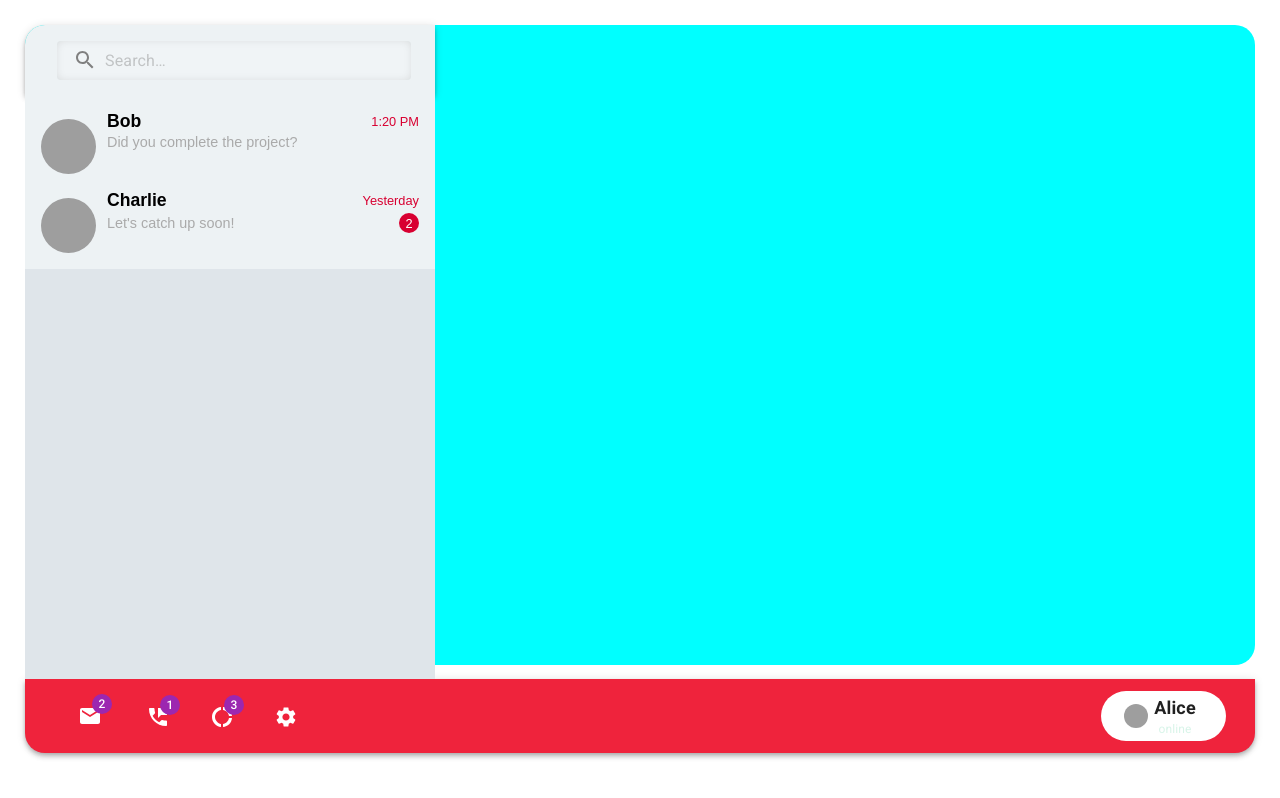
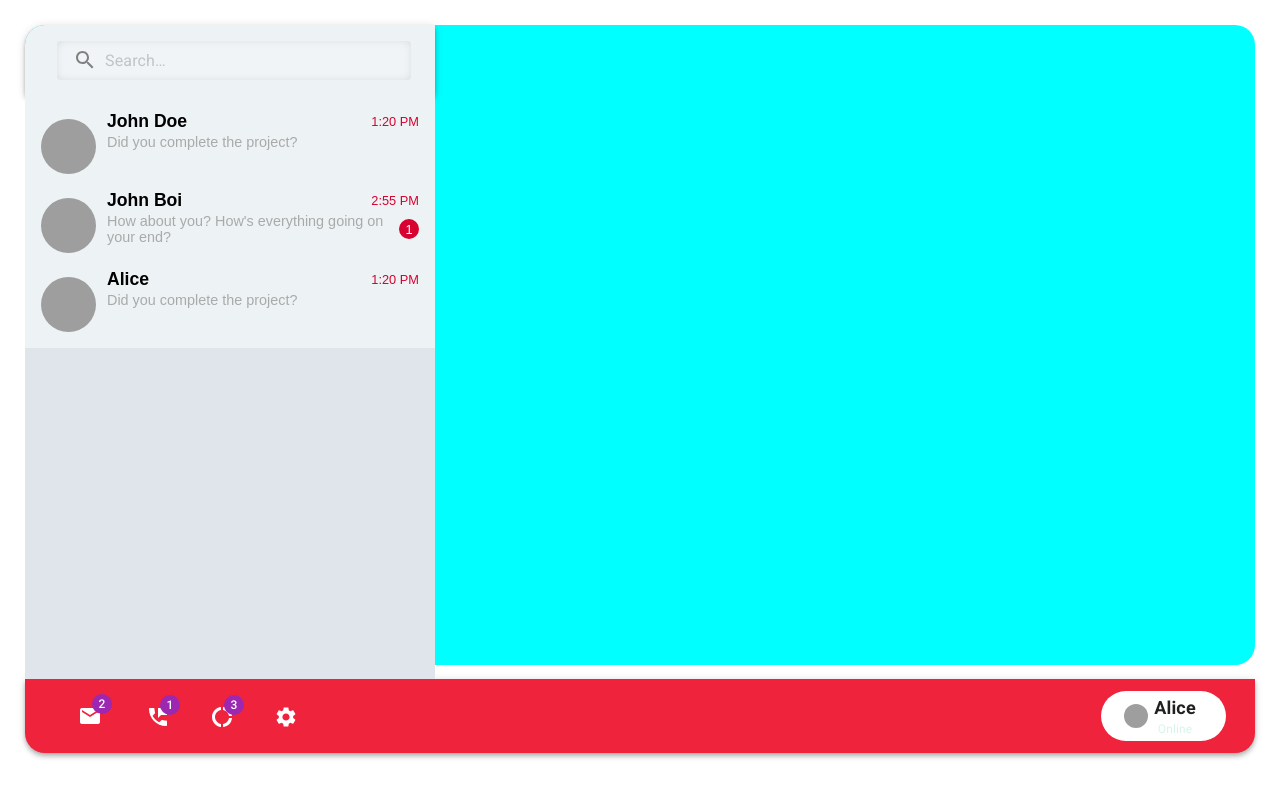
Before and after one commit to abhiperfect/ChatterBox, a React (Create React App) app in the folder client/: page /chat in a window 1280 px wide. Built offline with nearby package versions, Linux system fonts and the light colour scheme; grey boxes are pictures that could not be loaded.

Commit message:
🆕Feat/Add Group chat field.

```diff
--- a/client/src/components/chat/UserList.jsx
+++ b/client/src/components/chat/UserList.jsx
@@ -1,29 +1,27 @@
 import * as React from "react";
 import List from "@mui/material/List";
 import ListItem from "@mui/material/ListItem";
-import ListItemText from "@mui/material/ListItemText";
 import ListItemAvatar from "@mui/material/ListItemAvatar";
 import Avatar from "@mui/material/Avatar";
-import { useState } from "react";
-import { useUserContext } from "../../context/UserContext.js";
 import { userListTextColor, userListBGColor, userListOnSelectBoxShadow } from "../../constants/color.jsx";
 import { sampleUsers } from "../../constants/sampleData.js";
 import { useSenderContext } from "../../context/UserContext.js";
 import { useComponentContext } from "../../context/UserContext.js";
-
+import { useUserContext } from "../../context/UserContext.js";
 
 export default function UserList() {
   const { selectUserDetails, setSelectedUserDetails } = useSenderContext();
   const {isRightContainerOpen, setIsRightContainerOpen} = useComponentContext();
-
-  const userId = 1;
+  const {userConnections, setUserConnections} = useUserContext();
+   const userId = 1;
   const handleClick = (user) => {
       setSelectedUserDetails(
         {
-          userid: user.userid,
-          username: user.username,
+          userid: user._id,
+          username: user.name,
           profilepicture: "https://www.w3schools.com/howto/img_avatar.png",
-          isOnline: user.isOnline
+          isOnline: user.isOnline,
+          groupChat:user.groupChat,
         }
       );
       setIsRightContainerOpen(true);
@@ -31,16 +29,16 @@ export default function UserList() {
 
   return (
     <List sx={{ width: "100%", bgcolor: userListBGColor , color: userListTextColor }}>
-      {sampleUsers.map((user) => {
-        if (user.userid !== userId) {
+      {userConnections.map((user) => {
+        if (user._id !== userId) {
           return (
             <ListItem
-              key={user.userid} // Use a unique key for each list item
+              key={Math.random() * 100} // Use a unique key for each list item
               alignItems="flex-start"
               onClick={() => handleClick(user)} // Pass user.userid to handleClick
               sx={{
                 boxShadow:
-                selectUserDetails.userid === user.userid
+                selectUserDetails.userid === user._id
                     ? `0 0 10px ${userListOnSelectBoxShadow}`
                     : "none",
                 transition: "box-shadow 0.3s ease",
@@ -48,14 +46,14 @@ export default function UserList() {
             >
               <ListItemAvatar>
                 <Avatar
-                  alt={user.username}
-                  src={user.profilepicture} // Assuming you have profilepicture in user object
+                  alt={user.name}
+                  src={user.avatar} // Assuming you have profilepicture in user object
                   sx={{ width: 55, height: 55 }}
                 />
               </ListItemAvatar>
               <div className="chat-details">
                 <div className="text-head">
-                  <h4>{user.username}</h4>
+                  <h4>{user.name}</h4>
                   <p className="time unread">{user.lastMessageTime}</p>
                 </div>
                 <div className="text-message">
--- a/client/src/components/ui/icons/MyAvatar.jsx
+++ b/client/src/components/ui/icons/MyAvatar.jsx
@@ -2,14 +2,18 @@ import React, { Fragment } from "react";
 import Typography from "@mui/material/Typography";
 import Avatar from "@mui/material/Avatar";
 import Chip from "@mui/material/Chip";
-import { statusOnlineColor, statusOfflineColor } from "../../../constants/color";
+import {
+  statusOnlineColor,
+  statusOfflineColor,
+} from "../../../constants/color";
 
 export default function MyAvatar({ backgroundColor, userDetails }) {
   // Handle case where userDetails might be undefined
   const username = userDetails?.username || "Unknown User";
-  const profilePicture = userDetails?.profilepicture || "/static/images/default-avatar.png";
+  const profilePicture =
+    userDetails?.profilepicture || "/static/images/default-avatar.png";
   const isOnline = userDetails?.isOnline || false;
-
+  const isGroup = userDetails?.groupChat || false;
   return (
     <Chip
       sx={{
@@ -34,7 +38,17 @@ export default function MyAvatar({ backgroundColor, userDetails }) {
           >
             {username}
           </Typography>
-          {isOnline ? (
+          {isGroup ? (
+            <Typography
+              variant="body2"
+              sx={{
+                fontSize: "10px",
+                color: "tomato",
+              }}
+            >
+              Group Chat
+            </Typography>
+          ) : isOnline ? (
             <Typography
               variant="body2"
               sx={{
@@ -43,7 +57,7 @@ export default function MyAvatar({ backgroundColor, userDetails }) {
                 animation: "blinking 2s infinite",
               }}
             >
-              online
+              Online
             </Typography>
           ) : (
             <Typography
@@ -54,7 +68,7 @@ export default function MyAvatar({ backgroundColor, userDetails }) {
                 animation: "blinking 3s infinite",
               }}
             >
-              offline
+              Offline
             </Typography>
           )}
         </Fragment>
--- a/client/src/constants/sampleData.js
+++ b/client/src/constants/sampleData.js
@@ -1,18 +1,37 @@
 export const samepleChats = [
   {
-    avatar: ["https://www.w3schools.com/howto/img_avatar.png"],
+    _id: "1",
     name: "John Doe",
-    _id: "1",
+    avatar: "https://www.w3schools.com/howto/img_avatar.png",
     groupChat: false,
     members: ["1", "2"],
+    lastMessage: "Did you complete the project?",
+    lastMessageTime: "1:20 PM",
+    unreadMessages: 0,
+    isOnline:false,
   },
 
   {
-    avatar: ["https://www.w3schools.com/howto/img_avatar.png"],
+    _id: "2",
     name: "John Boi",
-    _id: "2",
+    avatar: "https://www.w3schools.com/howto/img_avatar.png",
     groupChat: true,
     members: ["1", "2"],
+    lastMessage: "How about you? How's everything going on your end?",
+    lastMessageTime: "2:55 PM",
+    unreadMessages: 1,
+    isOnline:true,
+  },
+  {
+    _id: "3",
+    name: "Alice",
+    avatar: "https://www.w3schools.com/howto/img_avatar.png",
+    groupChat: false,
+    members: ["1", "2"],
+    lastMessage: "Did you complete the project?",
+    lastMessageTime: "1:20 PM",
+    unreadMessages: 0,
+    isOnline:true,
   },
 ];
 
--- a/client/src/context/UserContext.js
+++ b/client/src/context/UserContext.js
@@ -9,16 +9,6 @@ const MessageContext = createContext();
 const NotificationsContext = createContext();
 
 export const UserProvider = ({ children }) => {
-  const { isAuthenticated, user } = useAuth0();
-
-  //May be repalced or remove
-  const [userData, setUserData] = useState({
-    userId: null,
-    connectedUsers: [],
-  });
-  const [selectedUserId, setSelectedUserId] = useState(null);
-
-  //new way to creating
   const [selectUserDetails, setSelectedUserDetails] = useState({
     userId: 1000,
     username: "NO-User",
@@ -31,7 +21,49 @@ export const UserProvider = ({ children }) => {
     username: "Alice",
     profilepicture: "https://www.w3schools.com/howto/img_avatar.png",
     isOnline: true,
+    groupChat:false,
   });
+
+  const [userConnections, setUserConnections ] = useState(
+    [
+      {
+        _id: "1",
+        name: "John Doe",
+        avatar: "https://www.w3schools.com/howto/img_avatar.png",
+        groupChat: false,
+        members: ["1", "2"],
+        lastMessage: "Did you complete the project?",
+        lastMessageTime: "1:20 PM",
+        unreadMessages: 0,
+        isOnline:false,
+      },
+
+      {
+        _id: "2",
+        name: "John Boi",
+        avatar: "https://www.w3schools.com/howto/img_avatar.png",
+        groupChat: true,
+        members: ["1", "2"],
+        lastMessage: "How about you? How's everything going on your end?",
+        lastMessageTime: "2:55 PM",
+        unreadMessages: 1,
+        isOnline:true,
+      },
+      {
+        _id: "3",
+        name: "Alice",
+        avatar: "https://www.w3schools.com/howto/img_avatar.png",
+        groupChat: false,
+        members: ["1", "2"],
+        lastMessage: "Did you complete the project?",
+        lastMessageTime: "1:20 PM",
+        unreadMessages: 0,
+        isOnline:true,
+      },
+    ]
+  );
+
+
   const [isRightContainerOpen, setIsRightContainerOpen] = useState(false);
 
   const [messages, setMessages] = useState([
@@ -166,49 +198,8 @@ export const UserProvider = ({ children }) => {
     },
   ]);
 
-  useEffect(() => {
-    const fetchMessages = async () => {
-      if (userData.userId && selectedUserId) {
-        try {
-          const response = await axios.get(
-            `http://localhost:8000/api/messages/${userData.userId}/${selectedUserId}`
-          );
-          setMessages(response.data);
-          console.log("I got messages:", response.data);
-        } catch (error) {
-          console.error("Error fetching messages:", error);
-        }
-      }
-    };
-
-    fetchMessages();
-  }, [userData.userId, selectedUserId]);
-
-  useEffect(() => {
-    if (isAuthenticated !== undefined && user) {
-      const fetchUserData = async () => {
-        try {
-          console.log("Context:", user);
-          const response = await axios.post(
-            "http://localhost:8000/api/authenticate",
-            { user }
-          );
-          if (response.status === 200 && isAuthenticated) {
-            const { userId, connectedUsers } = response.data;
-            setUserData({ userId, connectedUsers });
-          } else {
-            console.error("Failed to get user data:", response.status);
-          }
-        } catch (error) {
-          console.error("Error fetching user data:", error);
-        }
-      };
-      fetchUserData();
-    }
-  }, [isAuthenticated, user]);
-
   return (
-    <UserContext.Provider value={{ userDetails, setUserDetails }}>
+    <UserContext.Provider value={{ userDetails, setUserDetails,userConnections, setUserConnections }}>
       <SenderContext.Provider
         value={{ selectUserDetails, setSelectedUserDetails }}
       >
```
